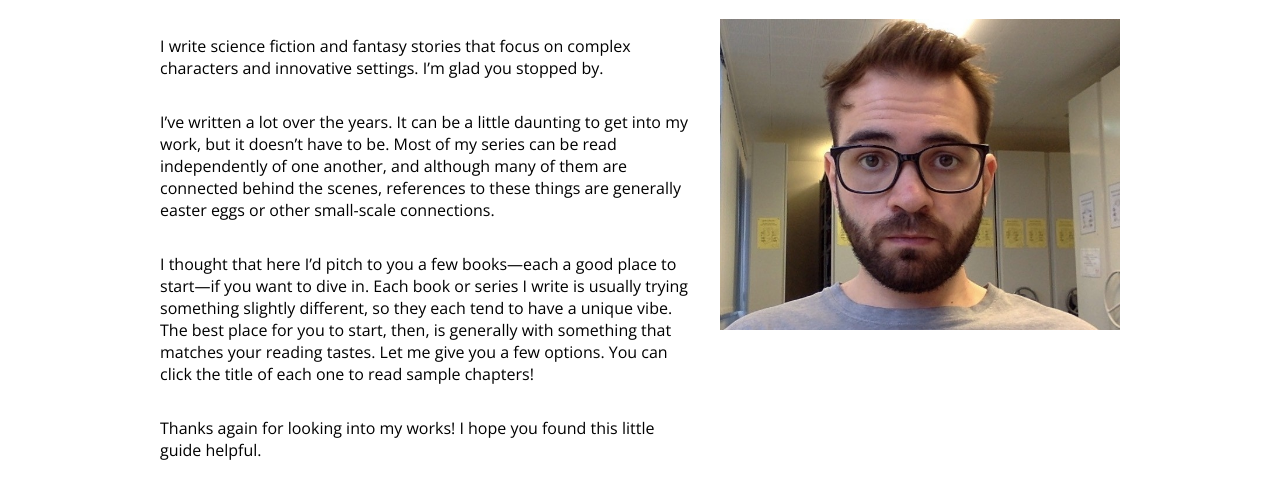
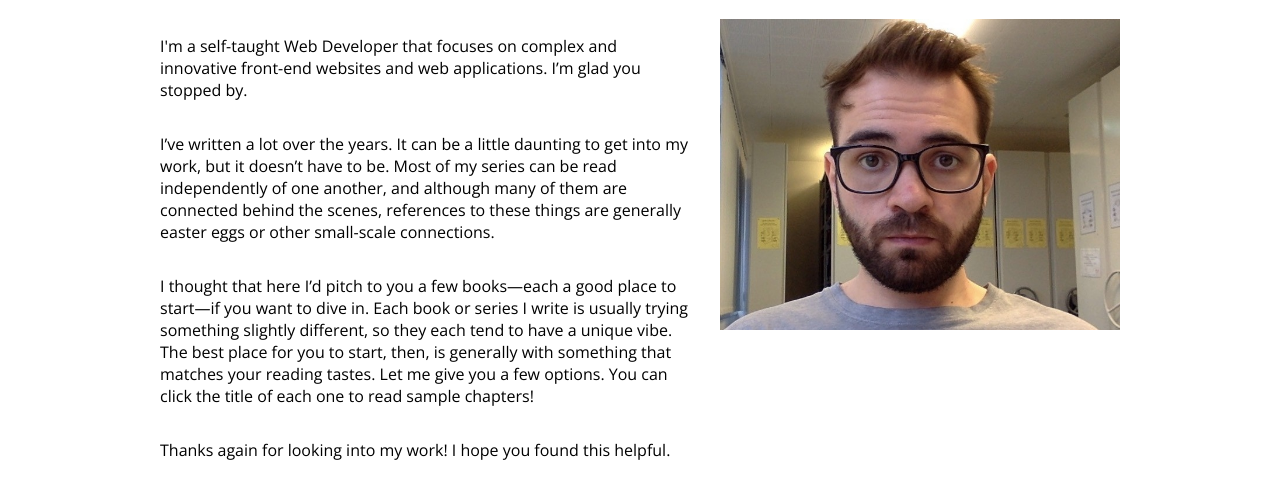
Before and after one commit to AlexandrosBest/Portfolio, a plain HTML site: page index.html in a window 1280 px wide. Shown: the part 127-622 px from the top of the page. Drawn offline with nearby package versions, Linux system fonts and the light colour scheme; a web font is replaced by a local one.

Commit message:
Update index.html

```diff
--- a/index.html
+++ b/index.html
@@ -24,10 +24,10 @@
             <h1>Hello! My name is Alexi,</h1>
             <div class="flex">
                 <div class="col_left">
-                    <p>I write science fiction and fantasy stories that focus on complex characters and innovative settings. I’m glad you stopped by.</p>
+                    <p>I'm a self-taught Web Developer that focuses on complex and innovative front-end websites and web applications. I’m glad you stopped by.</p>
                     <p>I’ve written a lot over the years. It can be a little daunting to get into my work, but it doesn’t have to be. Most of my series can be read independently of one another, and although many of them are connected behind the scenes, references to these things are generally easter eggs or other small-scale connections.</p>
                     <p>I thought that here I’d pitch to you a few books—each a good place to start—if you want to dive in. Each book or series I write is usually trying something slightly different, so they each tend to have a unique vibe. The best place for you to start, then, is generally with something that matches your reading tastes. Let me give you a few options. You can click the title of each one to read sample chapters!</p>
-                    <p>Thanks again for looking into my works! I hope you found this little guide helpful.</p>
+                    <p>Thanks again for looking into my work! I hope you found this helpful.</p>
                 </div>
                 <div class="col_right">
                     <img src="portrait.jpg" alt="">
```
